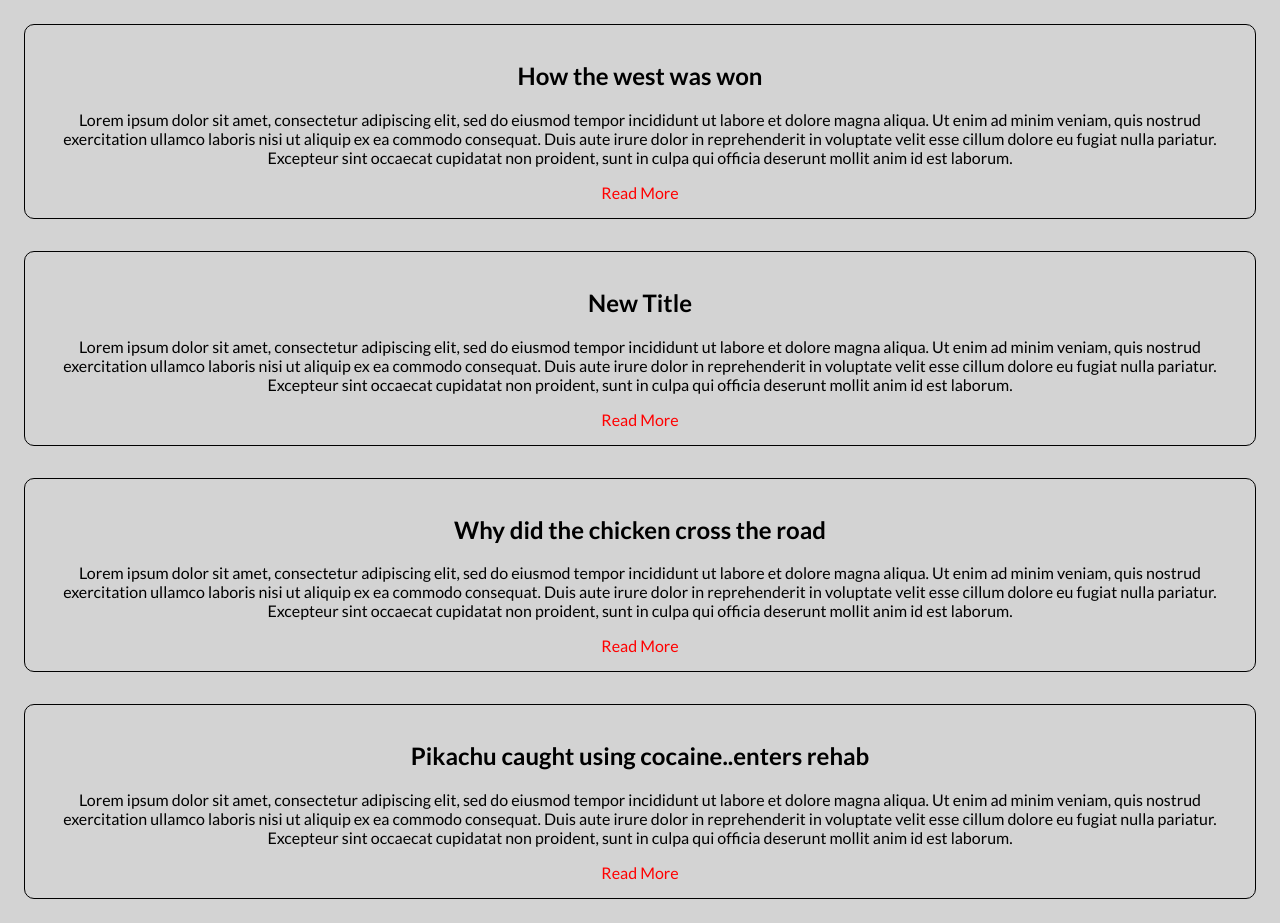
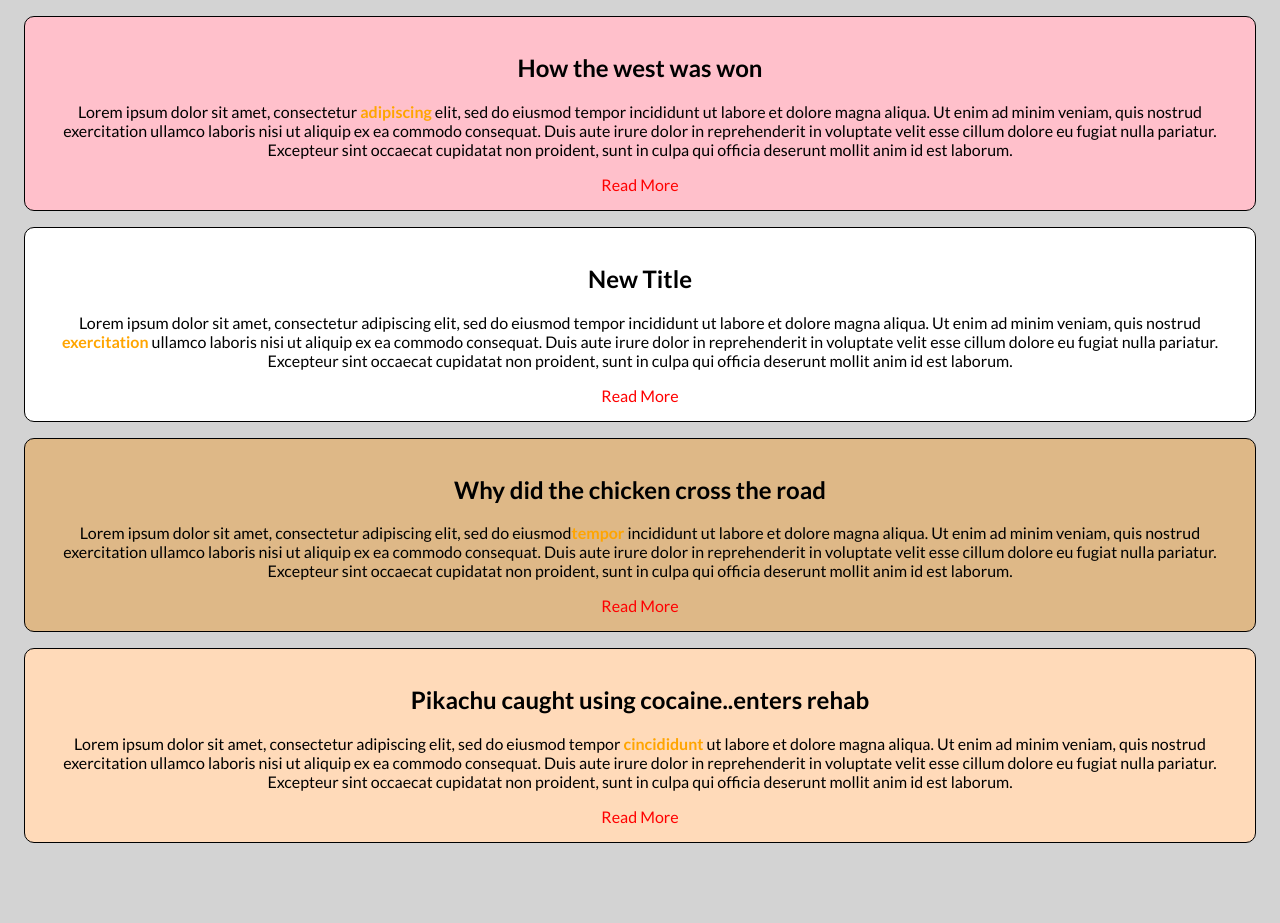
Before and after one commit to bbailey21us/CSSdrills, a plain HTML site: page index.html in a window 1280 px wide. After the commit the page ends 859 px from the top, so only its background shows below. Drawn offline with Linux system fonts and the light colour scheme.

Commit message:
added colors

```diff
--- a/index.html
+++ b/index.html
@@ -11,7 +11,7 @@
     <div id="container">
         <div class="boxes" id="box1">
             <h2>How the west was won</h2>
-            <p>Lorem ipsum dolor sit amet, consectetur adipiscing elit, sed do eiusmod tempor incididunt ut labore et dolore
+            <p>Lorem ipsum dolor sit amet, consectetur <span>adipiscing</span> elit, sed do eiusmod tempor incididunt ut labore et dolore
                 magna aliqua. Ut enim ad minim veniam, quis nostrud exercitation ullamco laboris nisi ut aliquip ex ea commodo
                 consequat. Duis aute irure dolor in reprehenderit in voluptate velit esse cillum dolore eu fugiat nulla pariatur.
                 Excepteur sint occaecat cupidatat non proident, sunt in culpa qui officia deserunt mollit anim id est laborum.</p>
@@ -23,7 +23,7 @@
         <div class="boxes" id="box2">
             <h2>New Title</h2>
             <p>Lorem ipsum dolor sit amet, consectetur adipiscing elit, sed do eiusmod tempor incididunt ut labore et dolore
-                magna aliqua. Ut enim ad minim veniam, quis nostrud exercitation ullamco laboris nisi ut aliquip ex ea commodo
+                magna aliqua. Ut enim ad minim veniam, quis nostrud <span>exercitation</span> ullamco laboris nisi ut aliquip ex ea commodo
                 consequat. Duis aute irure dolor in reprehenderit in voluptate velit esse cillum dolore eu fugiat nulla pariatur.
                 Excepteur sint occaecat cupidatat non proident, sunt in culpa qui officia deserunt mollit anim id est laborum.</p>
             <div class="readme-wrapper">
@@ -33,7 +33,7 @@
 
         <div class="boxes" id="box3">
             <h2>Why did the chicken cross the road</h2>
-            <p>Lorem ipsum dolor sit amet, consectetur adipiscing elit, sed do eiusmod tempor incididunt ut labore et dolore
+            <p>Lorem ipsum dolor sit amet, consectetur adipiscing elit, sed do eiusmod<span>tempor</span> incididunt ut labore et dolore
                 magna aliqua. Ut enim ad minim veniam, quis nostrud exercitation ullamco laboris nisi ut aliquip ex ea commodo
                 consequat. Duis aute irure dolor in reprehenderit in voluptate velit esse cillum dolore eu fugiat nulla pariatur.
                 Excepteur sint occaecat cupidatat non proident, sunt in culpa qui officia deserunt mollit anim id est laborum.</p>
@@ -44,7 +44,7 @@
 
         <div class="boxes" id="box4">
             <h2>Pikachu caught using cocaine..enters rehab</h2>
-            <p>Lorem ipsum dolor sit amet, consectetur adipiscing elit, sed do eiusmod tempor incididunt ut labore et dolore
+            <p>Lorem ipsum dolor sit amet, consectetur adipiscing elit, sed do eiusmod tempor <span>cincididunt</span> ut labore et dolore
                 magna aliqua. Ut enim ad minim veniam, quis nostrud exercitation ullamco laboris nisi ut aliquip ex ea commodo
                 consequat. Duis aute irure dolor in reprehenderit in voluptate velit esse cillum dolore eu fugiat nulla pariatur.
                 Excepteur sint occaecat cupidatat non proident, sunt in culpa qui officia deserunt mollit anim id est laborum.</p>
--- a/styles.css
+++ b/styles.css
@@ -14,7 +14,7 @@ color:red;
 }
 
 .boxes{
-    display:inline-block;
+    display:block;
     margin:1em;
     padding:1em;
     border:1px solid black;
@@ -26,3 +26,28 @@ a:hover{
     font-weight: 700;
     cursor: pointer;
 }
+
+span{
+    font-weight: 700;
+    color:orange;
+}
+
+div{
+    width=20%;
+}
+
+#box1{
+    background: pink;
+}
+
+#box2{
+    background: white;
+}
+
+#box3{
+    background:burlywood;
+}
+
+#box4{
+    background: peachpuff;
+}
```
